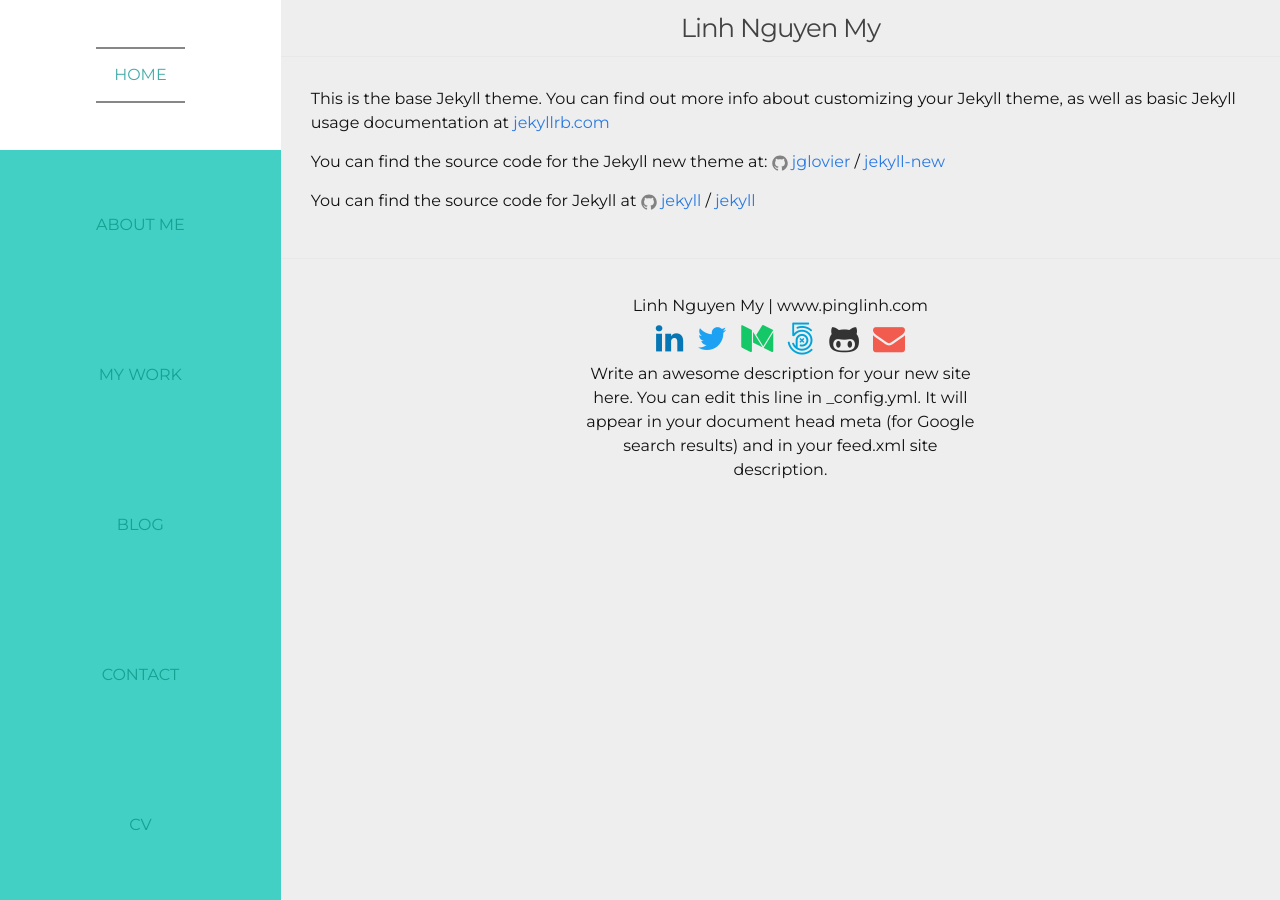
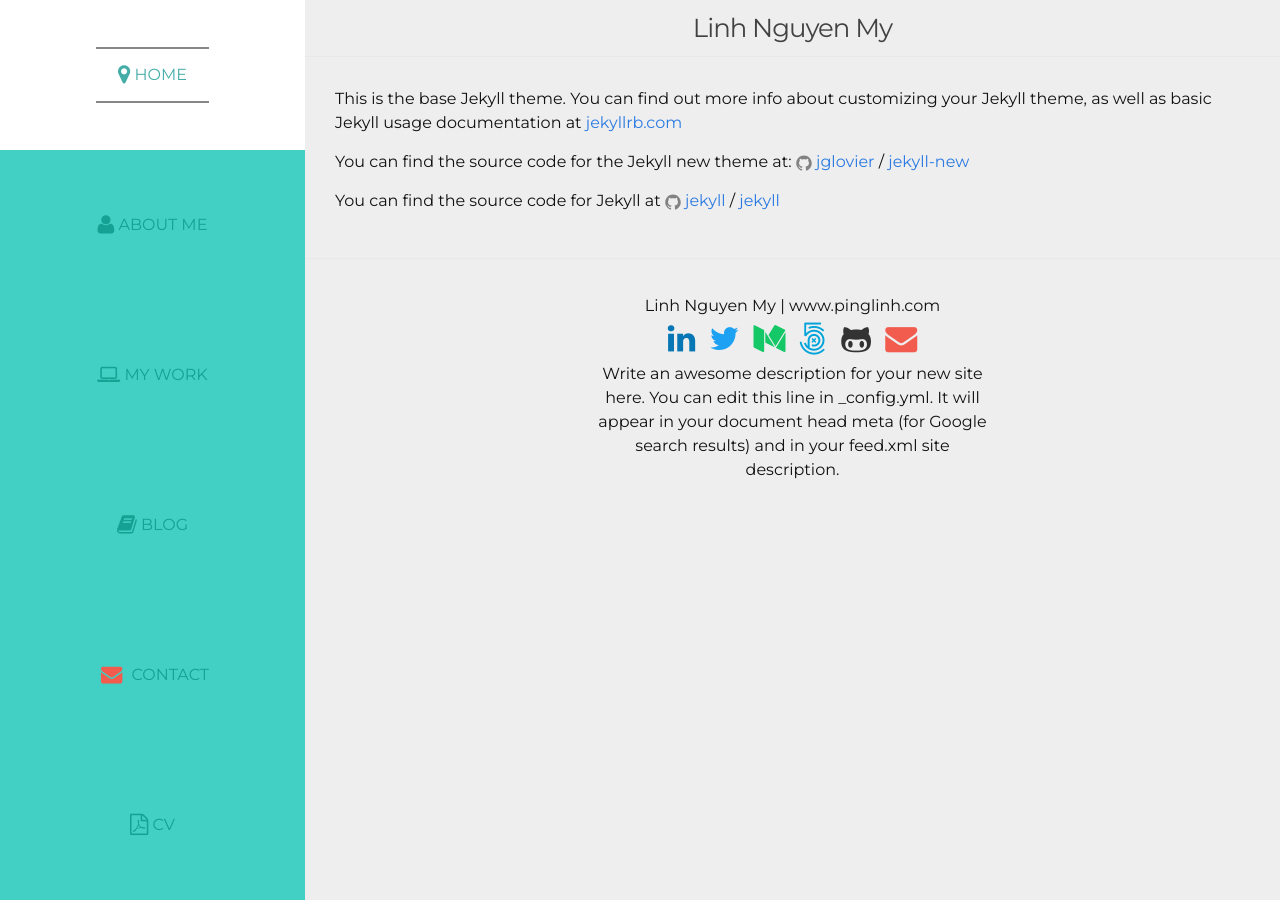
Before and after one commit to pinglinh/pinglinh.com, a Jekyll site: the page built from blog.md, in a window 1280 px wide. Built offline with Jekyll 4.4.1, drawn with Linux system fonts in a browser that asks for light colours.

Commit message:
Finally managed to make icons inline with text in nav bar

```diff
--- a/_layouts/default.html
+++ b/_layouts/default.html
@@ -14,12 +14,12 @@
             </svg>
           </a>
           <div class="trigger">
-            <a class="page-link" href="{{ site.baseurl }}/">Home</a>
-            <a class="page-link" href="{{ site.baseurl }}/aboutme">About Me</a>
-            <a class="page-link" href="{{ site.baseurl }}/mywork">My Work</a>
-            <a class="page-link" href="{{ site.baseurl }}/blog">Blog</a>
-            <a class="page-link" href="{{ site.baseurl }}/contact">Contact</a>
-            <a class="page-link" href="{{ site.baseurl }}/pinglinhcv.pdf" target="_blank" download="Pinglinh CV">CV</a>
+            <a class="page-link" href="{{ site.baseurl }}/"><span><i class="fa fa-map-marker fa-lg"></i> Home</span></a>
+            <a class="page-link" href="{{ site.baseurl }}/aboutme"><span><i class="fa fa-user fa-lg"></i> About Me</span></a>
+            <a class="page-link" href="{{ site.baseurl }}/mywork"><span><i class="fa fa-laptop fa-lg"></i> My Work</span></a>
+            <a class="page-link" href="{{ site.baseurl }}/blog"><span><i class="fa fa-book fa-lg"></i> Blog</span></a>
+            <a class="page-link" href="{{ site.baseurl }}/contact"><span><i class="fa fa-envelope fa-lg"></i> Contact</span></a>
+            <a class="page-link" href="{{ site.baseurl }}/pinglinhcv.pdf" target="_blank" download="Pinglinh CV"><span><i class="fa fa-file-pdf-o fa-lg"></i> CV</span></a>
 
 
 
```
Also changed, not shown: 7 other files.
